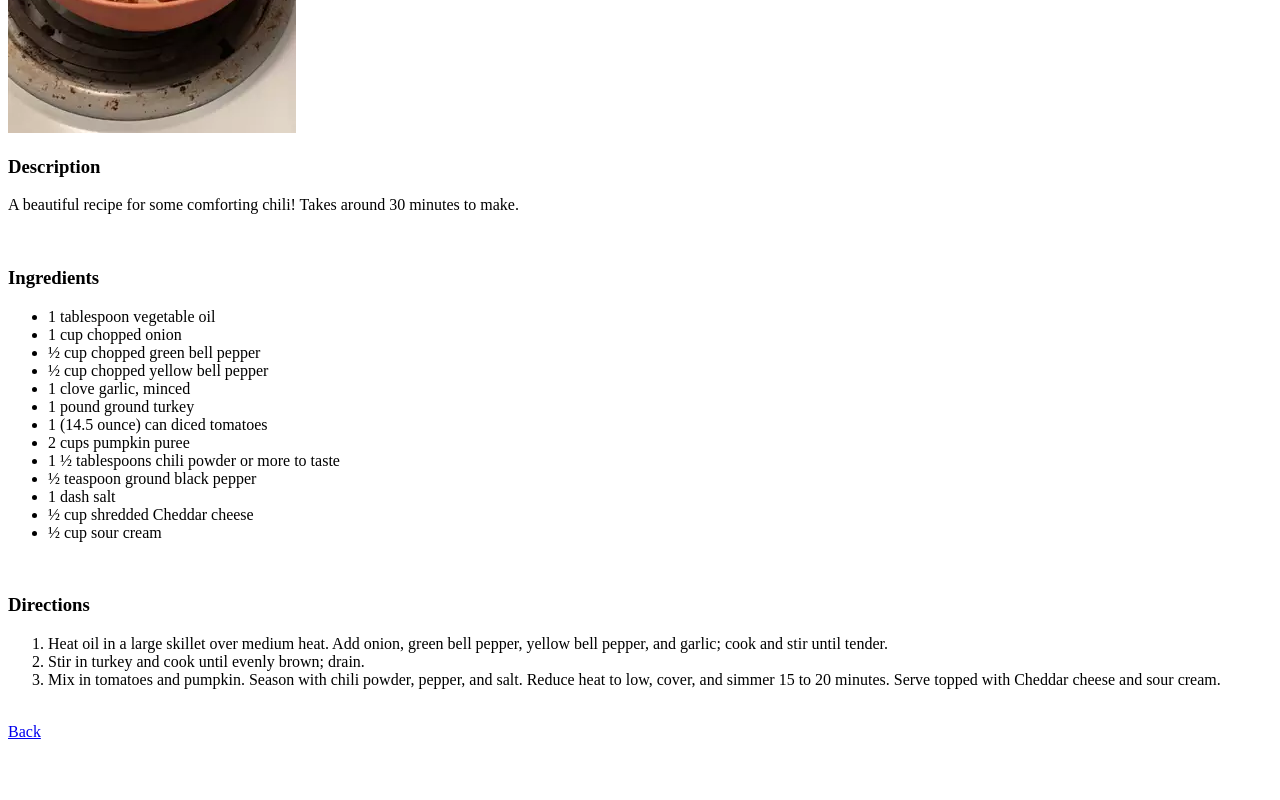
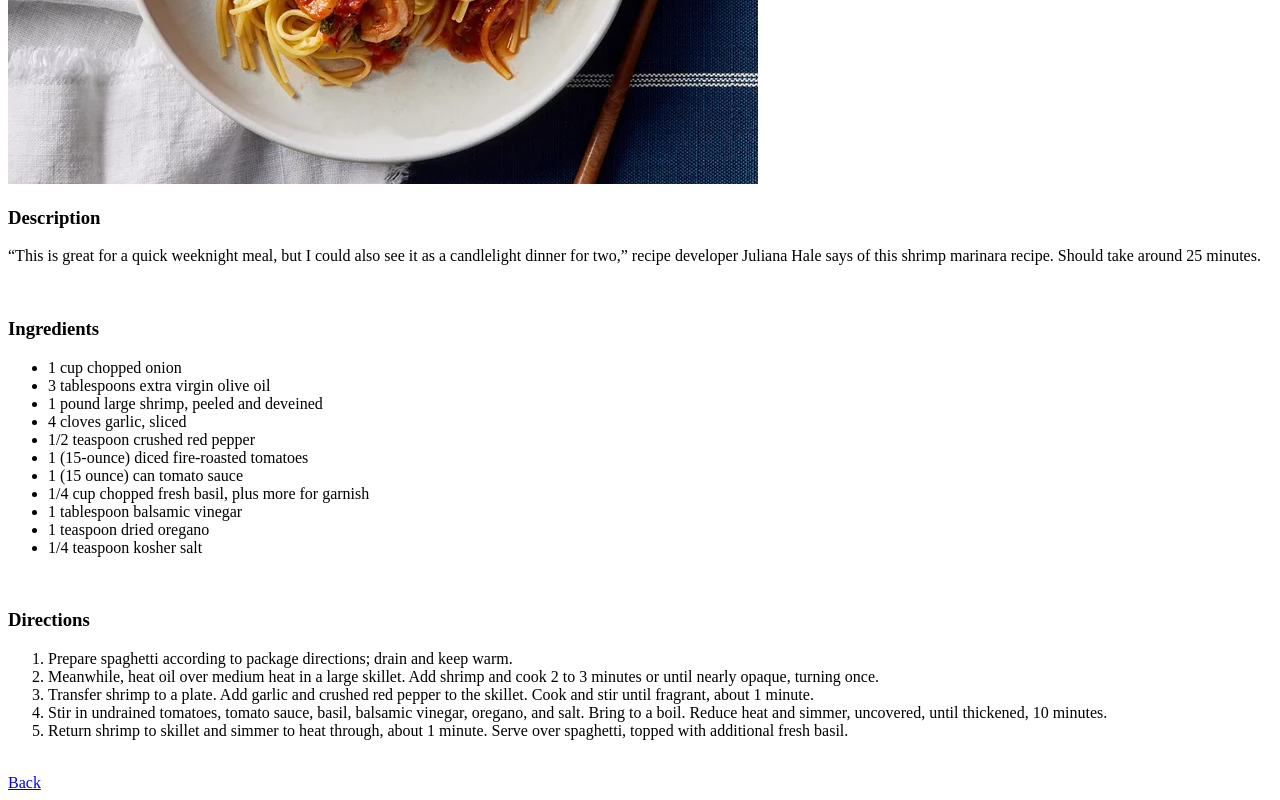
Before and after one commit to paul0ftarsus/oden-recipes, a plain HTML site: page recipes/shrimpmarinara.html in a window 1280 px wide. Shown: the part 477-1277 px from the top of the page. Before the commit the page ends 1226 px from the top, so only its background shows below. Drawn offline with Linux system fonts and the light colour scheme.

Commit message:
Added Shrimp Marinara recipe.

```diff
--- a/recipes/shrimpmarinara.html
+++ b/recipes/shrimpmarinara.html
@@ -6,44 +6,44 @@
     <title>Document</title>
 </head>
 <body>
-    <h1>Pumpkin Turkey Chili</h1>
+    <h1>Shrimp Marinara</h1>
     <br>
 
-    <img src="../images/turkeychili.webp">
+    <img src="../images/shrimpmarinara.webp">
 
     <br>
 
     <h3>Description</h3>
     <p>
-        A beautiful recipe for some comforting chili! Takes around 30 minutes to make.
+        “This is great for a quick weeknight meal, but I could also see it as a candlelight dinner for two,” recipe developer Juliana Hale says of this shrimp marinara recipe. Should take around 25 minutes.
     </p>
 
     <br>
 
     <h3>Ingredients</h3>
     <ul>
-        <li>1 tablespoon vegetable oil</li>
         <li>1 cup chopped onion</li>
-        <li>½ cup chopped green bell pepper</li>
-        <li>½ cup chopped yellow bell pepper</li>
-        <li>1 clove garlic, minced</li>
-        <li>1 pound ground turkey</li>
-        <li>1 (14.5 ounce) can diced tomatoes</li>
-        <li>2 cups pumpkin puree</li>
-        <li>1 ½ tablespoons chili powder or more to taste</li>
-        <li>½ teaspoon ground black pepper</li>
-        <li>1 dash salt</li>
-        <li>½ cup shredded Cheddar cheese</li>
-        <li>½ cup sour cream</li>
+        <li>3 tablespoons extra virgin olive oil</li>
+        <li>1 pound large shrimp, peeled and deveined</li>
+        <li>4 cloves garlic, sliced</li>
+        <li>1/2 teaspoon crushed red pepper</li>
+        <li>1 (15-ounce) diced fire-roasted tomatoes</li>
+        <li>1 (15 ounce) can tomato sauce</li>
+        <li>1/4 cup chopped fresh basil, plus more for garnish</li>
+        <li>1 tablespoon balsamic vinegar</li>
+        <li>1 teaspoon dried oregano</li>
+        <li>1/4 teaspoon kosher salt</li>
     </ul>
 
     <br>
 
     <h3>Directions</h3>
     <ol>
-        <li>Heat oil in a large skillet over medium heat. Add onion, green bell pepper, yellow bell pepper, and garlic; cook and stir until tender.</li>
-        <li>Stir in turkey and cook until evenly brown; drain.</li>
-        <li> Mix in tomatoes and pumpkin. Season with chili powder, pepper, and salt. Reduce heat to low, cover, and simmer 15 to 20 minutes. Serve topped with Cheddar cheese and sour cream.</li>
+        <li>Prepare spaghetti according to package directions; drain and keep warm.</li>
+        <li>Meanwhile, heat oil over medium heat in a large skillet. Add shrimp and cook 2 to 3 minutes or until nearly opaque, turning once.</li>
+        <li>Transfer shrimp to a plate. Add garlic and crushed red pepper to the skillet. Cook and stir until fragrant, about 1 minute.</li>
+        <li>Stir in undrained tomatoes, tomato sauce, basil, balsamic vinegar, oregano, and salt. Bring to a boil. Reduce heat and simmer, uncovered, until thickened, 10 minutes.</li>
+        <li>Return shrimp to skillet and simmer to heat through, about 1 minute. Serve over spaghetti, topped with additional fresh basil.</li>
     </ol>
     <br>
     <a href="../index.html">Back</a>
```
Also changed, not shown: index.html (+8 -1 lines), images/shrimpmarinara.webp (added).
